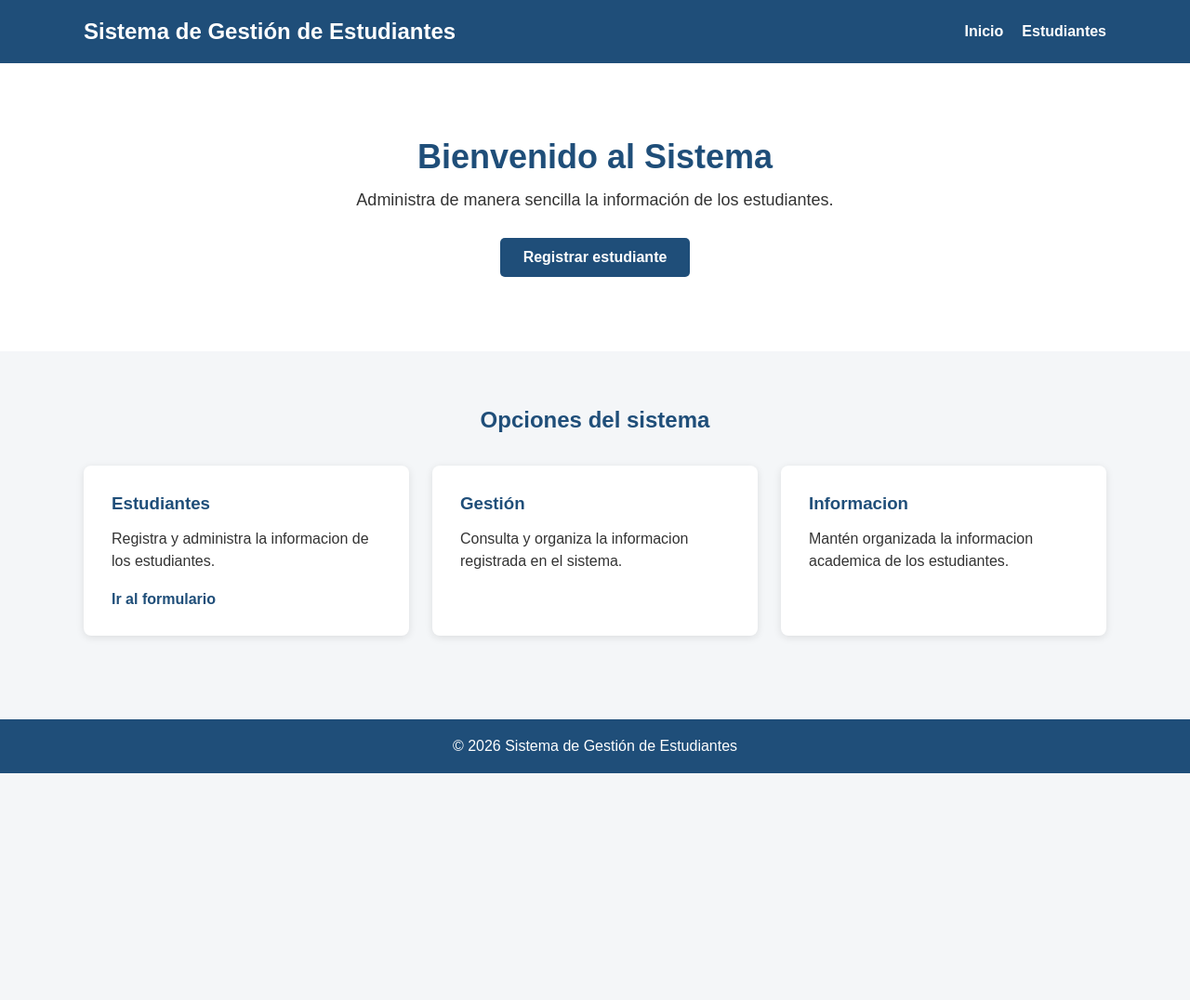
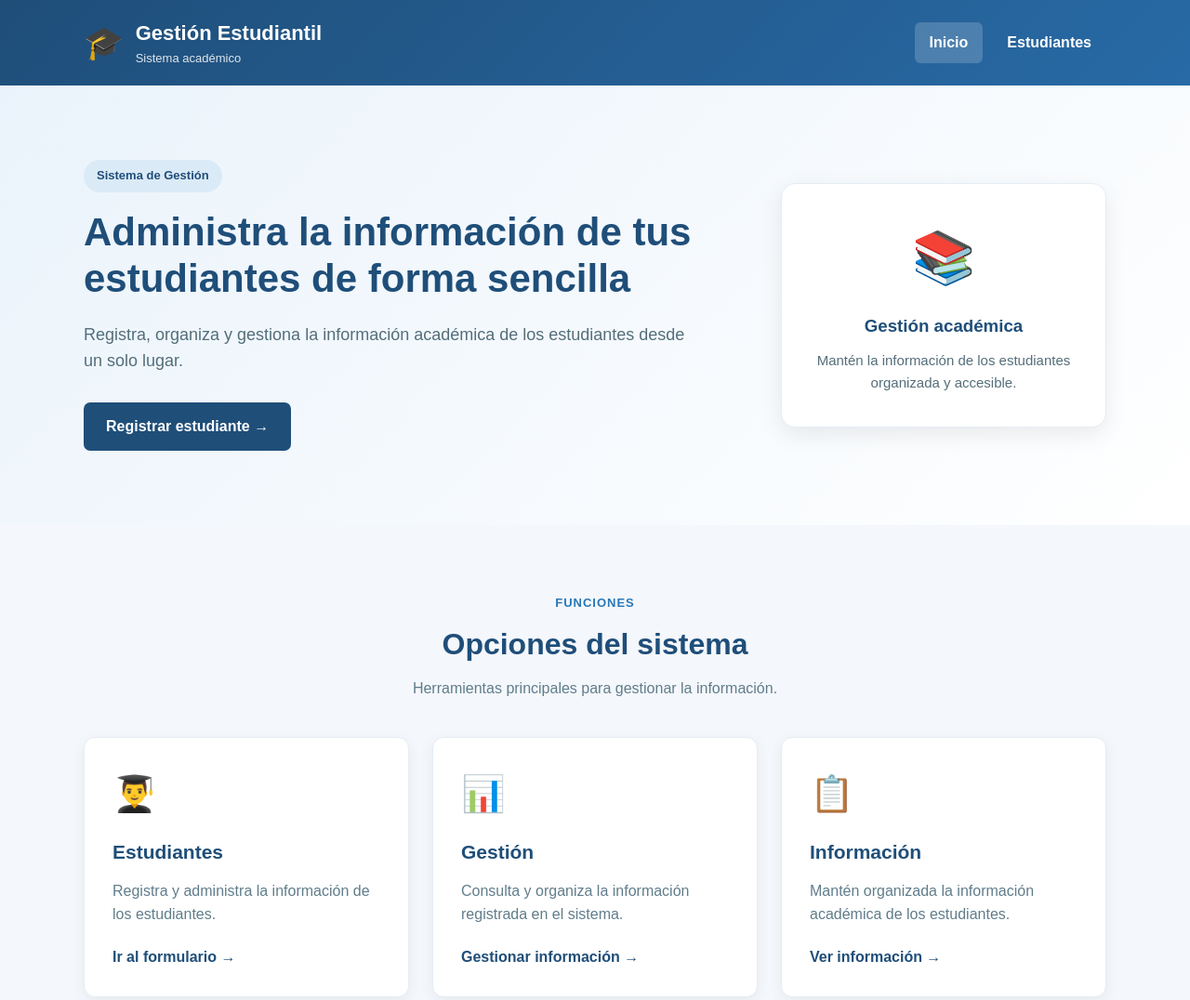
Before and after one commit to AxelCorreaViera/Tarea_herramientasDeDesarrollo, a plain HTML site: page index.html in a window 1280 px wide. Shown: the top 1076 px of the page at 93% size. Before the commit the page ends 832 px from the top, so only its background shows below. Drawn offline with Linux system fonts and the light colour scheme.

Commit message:
feat: mejora del diseño de la pagina principal

```diff
--- a/index.html
+++ b/index.html
@@ -11,11 +11,17 @@
 <body>
 
     <header class="header">
-        <div class="container">
-            <h1>Sistema de Gestión de Estudiantes</h1>
+        <div class="container header-content">
+            <div class="logo">
+                <span class="logo-icon">🎓</span>
+                <div>
+                    <h1>Gestión Estudiantil</h1>
+                    <p>Sistema académico</p>
+                </div>
+            </div>
 
             <nav class="nav">
-                <a href="index.html">Inicio</a>
+                <a href="index.html" class="active">Inicio</a>
                 <a href="formulario.html">Estudiantes</a>
             </nav>
         </div>
@@ -24,63 +30,108 @@
     <main>
 
         <section class="hero">
-            <div class="container">
-                <h2>Bienvenido al Sistema</h2>
-                <p>
-                    Administra de manera sencilla la información
-                    de los estudiantes.
-                </p>
+            <div class="container hero-content">
+                <div class="hero-text">
+                    <span class="badge">Sistema de Gestión</span>
 
-                <a href="formulario.html" class="btn">
-                    Registrar estudiante
-                </a>
+                    <h2>Administra la información de tus estudiantes de forma sencilla</h2>
+
+                    <p>
+                        Registra, organiza y gestiona la información académica
+                        de los estudiantes desde un solo lugar.
+                    </p>
+
+                    <a href="formulario.html" class="btn">
+                        Registrar estudiante →
+                    </a>
+                </div>
+
+                <div class="hero-card">
+                    <div class="hero-card-icon">📚</div>
+                    <h3>Gestión académica</h3>
+                    <p>
+                        Mantén la información de los estudiantes
+                        organizada y accesible.
+                    </p>
+                </div>
             </div>
         </section>
 
         <section class="opciones">
             <div class="container">
-                <h2>Opciones del sistema</h2>
+
+                <div class="section-title">
+                    <span>FUNCIONES</span>
+                    <h2>Opciones del sistema</h2>
+                    <p>Herramientas principales para gestionar la información.</p>
+                </div>
 
                 <div class="cards">
 
                     <div class="card">
+                        <div class="card-icon">👨‍🎓</div>
                         <h3>Estudiantes</h3>
                         <p>
-                            Registra y administra la informacion
+                            Registra y administra la información
                             de los estudiantes.
                         </p>
-
                         <a href="formulario.html">
-                            Ir al formulario
+                            Ir al formulario →
                         </a>
                     </div>
 
                     <div class="card">
+                        <div class="card-icon">📊</div>
                         <h3>Gestión</h3>
                         <p>
-                            Consulta y organiza la informacion
+                            Consulta y organiza la información
                             registrada en el sistema.
                         </p>
+                        <a href="formulario.html">
+                            Gestionar información →
+                        </a>
                     </div>
 
                     <div class="card">
-                        <h3>Informacion</h3>
+                        <div class="card-icon">📋</div>
+                        <h3>Información</h3>
                         <p>
-                            Mantén organizada la informacion
-                            academica de los estudiantes.
+                            Mantén organizada la información
+                            académica de los estudiantes.
                         </p>
+                        <a href="formulario.html">
+                            Ver información →
+                        </a>
                     </div>
 
                 </div>
             </div>
         </section>
 
+        <section class="info">
+            <div class="container info-content">
+
+                <div>
+                    <span class="section-label">ORGANIZACIÓN</span>
+                    <h2>Todo en un solo lugar</h2>
+                </div>
+
+                <p>
+                    El sistema facilita el registro y organización de los
+                    datos de los estudiantes, permitiendo una gestión
+                    académica más rápida y ordenada.
+                </p>
+
+            </div>
+        </section>
+
     </main>
 
     <footer class="footer">
-        <p>
-            © 2026 Sistema de Gestión de Estudiantes
-        </p>
+        <div class="container">
+            <p>© 2026 Sistema de Gestión de Estudiantes</p>
+            <p>Proyecto académico - Herramientas de Desarrollo</p>
+        </div>
     </footer>
 
 </body>
--- a/style.css
+++ b/style.css
@@ -6,8 +6,9 @@
 
 body {
     font-family: Arial, sans-serif;
-    background-color: #f4f6f8;
-    color: #333;
+    background-color: #f4f7fb;
+    color: #263238;
+    line-height: 1.6;
 }
 
 .container {
@@ -19,52 +20,92 @@ body {
 /* HEADER */
 
 .header {
-    background-color: #1f4e79;
+    background: linear-gradient(135deg, #1f4e79, #286aa6);
     color: white;
-    padding: 20px 0;
+    padding: 18px 0;
+    box-shadow: 0 3px 12px rgba(0, 0, 0, 0.15);
 }
 
-.header .container {
+.header-content {
     display: flex;
     justify-content: space-between;
     align-items: center;
 }
 
-.header h1 {
-    font-size: 24px;
+.logo {
+    display: flex;
+    align-items: center;
+    gap: 12px;
+}
+
+.logo-icon {
+    font-size: 35px;
+}
+
+.logo h1 {
+    font-size: 22px;
+}
+
+.logo p {
+    font-size: 13px;
+    opacity: 0.85;
 }
 
 .nav {
     display: flex;
-    gap: 20px;
+    gap: 10px;
 }
 
 .nav a {
     color: white;
     text-decoration: none;
     font-weight: bold;
+    padding: 9px 16px;
+    border-radius: 6px;
+    transition: 0.3s;
 }
 
-.nav a:hover {
-    text-decoration: underline;
+.nav a:hover,
+.nav a.active {
+    background-color: rgba(255, 255, 255, 0.18);
 }
 
 /* HERO */
 
 .hero {
-    background-color: white;
-    text-align: center;
+    background: linear-gradient(135deg, #eaf3fb, #ffffff);
     padding: 80px 20px;
 }
 
+.hero-content {
+    display: grid;
+    grid-template-columns: 2fr 1fr;
+    gap: 50px;
+    align-items: center;
+}
+
+.badge {
+    display: inline-block;
+    background-color: #dbeaf7;
+    color: #1f4e79;
+    font-size: 13px;
+    font-weight: bold;
+    padding: 7px 14px;
+    border-radius: 20px;
+    margin-bottom: 18px;
+}
+
 .hero h2 {
-    font-size: 36px;
-    margin-bottom: 15px;
     color: #1f4e79;
+    font-size: 42px;
+    line-height: 1.2;
+    margin-bottom: 20px;
 }
 
 .hero p {
     font-size: 18px;
+    color: #546e7a;
+    max-width: 650px;
     margin-bottom: 30px;
 }
 
@@ -74,27 +115,75 @@ body {
     display: inline-block;
     background-color: #1f4e79;
     color: white;
-    padding: 12px 25px;
-    border-radius: 5px;
+    padding: 13px 24px;
+    border-radius: 7px;
     text-decoration: none;
     font-weight: bold;
+    transition: 0.3s;
 }
 
 .btn:hover {
     background-color: #163a5c;
+    transform: translateY(-2px);
+    box-shadow: 0 5px 12px rgba(31, 78, 121, 0.3);
+}
+
+/* HERO CARD */
+
+.hero-card {
+    background-color: white;
+    padding: 35px;
+    border-radius: 15px;
+    text-align: center;
+    box-shadow: 0 8px 25px rgba(0, 0, 0, 0.08);
+    border: 1px solid #e5edf5;
+}
+
+.hero-card-icon {
+    font-size: 55px;
+    margin-bottom: 15px;
+}
+
+.hero-card h3 {
+    color: #1f4e79;
+    margin-bottom: 10px;
+}
+
+.hero-card p {
+    font-size: 15px;
+    margin-bottom: 0;
 }
 
 /* OPCIONES */
 
 .opciones {
-    padding: 60px 0;
+    padding: 70px 0;
 }
 
-.opciones h2 {
+.section-title {
     text-align: center;
-    margin-bottom: 35px;
+    margin-bottom: 40px;
+}
+
+.section-title span,
+.section-label {
+    color: #2878b8;
+    font-size: 13px;
+    font-weight: bold;
+    letter-spacing: 1px;
+}
+
+.section-title h2 {
     color: #1f4e79;
+    font-size: 32px;
+    margin: 8px 0;
 }
+
+.section-title p {
+    color: #607d8b;
+}
+
+/* CARDS */
 
 .cards {
     display: grid;
@@ -105,18 +194,31 @@ body {
 .card {
     background-color: white;
     padding: 30px;
-    border-radius: 8px;
-    box-shadow: 0 2px 8px rgba(0, 0, 0, 0.1);
+    border-radius: 12px;
+    border: 1px solid #e5edf5;
+    box-shadow: 0 4px 15px rgba(0, 0, 0, 0.06);
+    transition: 0.3s;
+}
+
+.card:hover {
+    transform: translateY(-6px);
+    box-shadow: 0 10px 25px rgba(0, 0, 0, 0.1);
+}
+
+.card-icon {
+    font-size: 38px;
+    margin-bottom: 15px;
 }
 
 .card h3 {
-    margin-bottom: 15px;
     color: #1f4e79;
+    font-size: 21px;
+    margin-bottom: 12px;
 }
 
 .card p {
+    color: #607d8b;
     margin-bottom: 20px;
-    line-height: 1.5;
 }
 
 .card a {
@@ -126,33 +228,81 @@ body {
 }
 
 .card a:hover {
-    text-decoration: underline;
+    color: #2878b8;
+}
+
+/* INFORMACIÓN */
+
+.info {
+    background-color: #1f4e79;
+    color: white;
+    padding: 55px 0;
+}
+
+.info-content {
+    display: grid;
+    grid-template-columns: 1fr 1fr;
+    gap: 50px;
+    align-items: center;
+}
+
+.info h2 {
+    font-size: 30px;
+    margin-top: 8px;
+}
+
+.info p {
+    color: #e3edf5;
+    font-size: 16px;
 }
 
 /* FOOTER */
 
 .footer {
-    background-color: #1f4e79;
+    background-color: #163a5c;
     color: white;
     text-align: center;
-    padding: 20px;
-    margin-top: 30px;
+    padding: 22px;
+}
+
+.footer p {
+    margin: 3px 0;
+    font-size: 14px;
+}
+
+.footer p:last-child {
+    opacity: 0.7;
+    font-size: 12px;
 }
 
 /* RESPONSIVE */
 
 @media (max-width: 768px) {
 
-    .header .container {
+    .header-content {
         flex-direction: column;
         gap: 15px;
+    }
+
+    .hero {
+        padding: 55px 20px;
+    }
+
+    .hero-content {
+        grid-template-columns: 1fr;
+        gap: 35px;
+    }
+
+    .hero h2 {
+        font-size: 32px;
     }
 
     .cards {
         grid-template-columns: 1fr;
     }
 
-    .hero h2 {
-        font-size: 28px;
+    .info-content {
+        grid-template-columns: 1fr;
+        gap: 20px;
     }
 }
```
